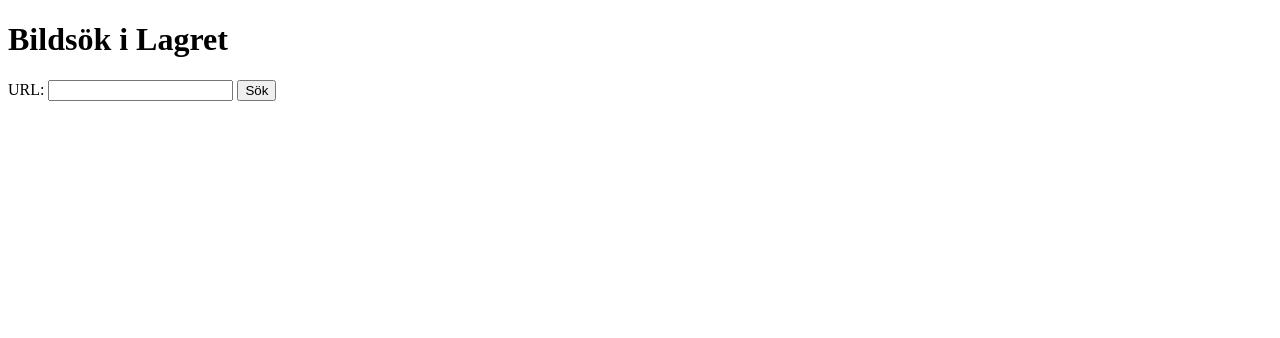
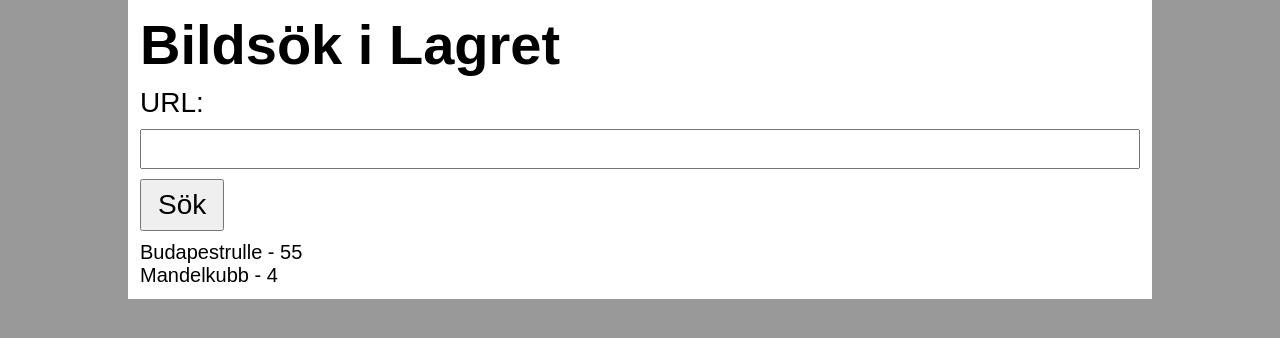
Before and after one commit to emilfolino/flask-api, a Flask app: page /image_search in a window 1280 px wide. Shown: the top 338 px of the page. Run offline with Flask 2, Linux system fonts and the light colour scheme.

Commit message:
Added example of what todo with css and templatesa

```diff
--- /dev/null
+++ b/static/style.css
@@ -0,0 +1,47 @@
+* {
+    margin: 0;
+    padding: 0;
+    box-sizing: border-box;
+}
+
+html {
+    font-size: 125%;
+}
+
+body {
+    background-color: #999;
+}
+
+.container {
+    width: 80%;
+    margin: 0 auto;
+    background-color: white;
+    padding: 12px;
+    font-family: sans-serif;
+}
+
+h1 {
+    font-size: 2.8rem;
+    margin-bottom: 10px;
+}
+
+label,
+input {
+    display: block;
+    margin-bottom: 10px;
+}
+
+label {
+    font-size: 1.4rem;
+}
+
+input[type="text"] {
+    width: 100%;
+    padding: 4px 12px;
+    font-size: 1.2rem;
+}
+
+input[type="submit"] {
+    padding: 8px 16px;
+    font-size: 1.4rem;
+}
--- a/templates/index.html
+++ b/templates/index.html
@@ -4,6 +4,8 @@
     <meta charset="utf-8">
     <meta name="viewport" content="width=device-width, initial-scale=1, shrink-to-fit=no">
     <title>Bildsök</title>
+
+    <link rel="stylesheet" href="{{ url_for('static', filename='style.css') }}">
 </head>
 <body>
     <div class="container">
@@ -17,6 +19,10 @@
         {% if image_url %}
             <h2>Sökte på: {{ image_url }}</h2>
         {% endif %}
+
+        {% for cake in cakes %}
+            <p>{{ cake.name }} - {{ cake. price }}</p>
+        {% endfor %}
     </div>
 </body>
 </html>
```
